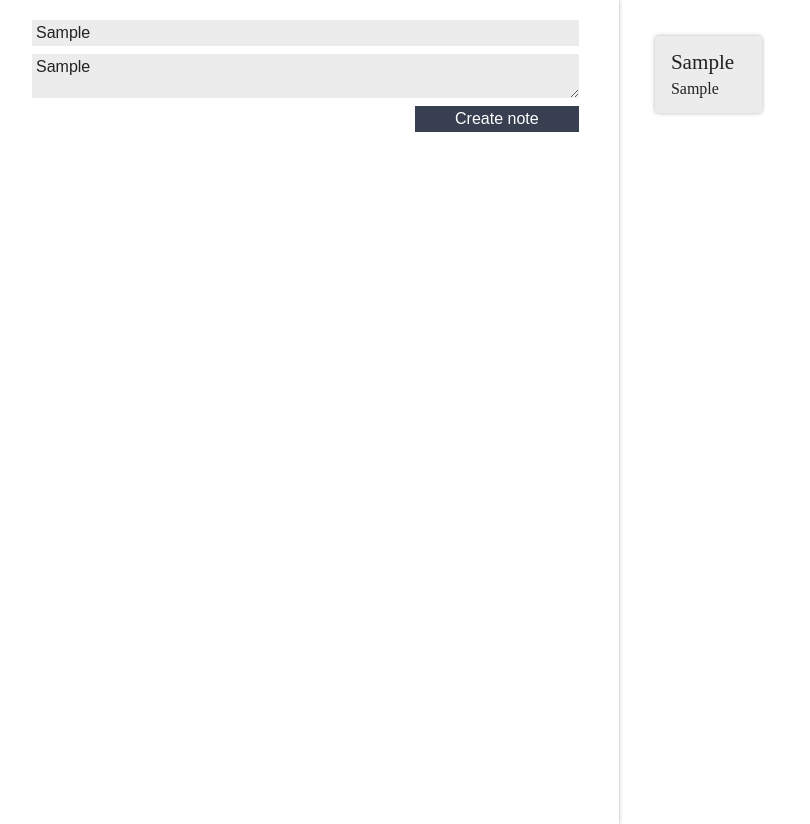
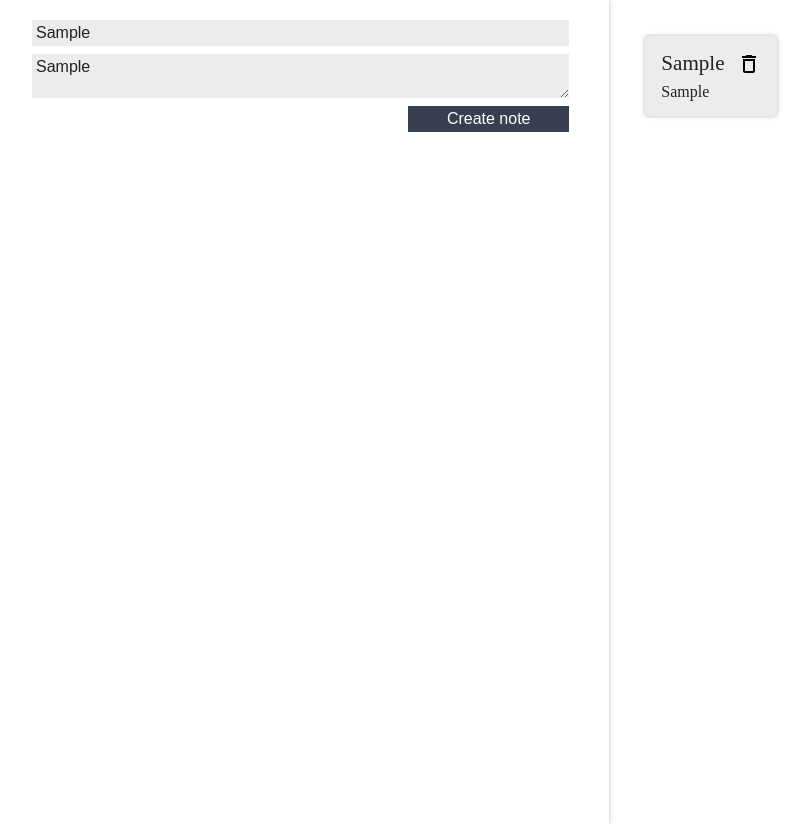
Before and after one commit to zherro/react-studies, a React (Create React App) app: page / in a window 1280 px wide. Both pictures are taken after typing "Sample", "Sample" into the empty fields and a click on the button "Create note". Shown: the whole page, without its empty margins (8-818 px from the left). Built offline with nearby package versions, Linux system fonts and the light colour scheme.

Commit message:
image, delete behavior, multiple hirerarquie property pass

```diff
--- a/src/App.js
+++ b/src/App.js
@@ -22,11 +22,20 @@ class App extends Component {
     this.setState(newState)
   }
 
+  deleteNote(index) {
+    let noteList = this.state.notes;
+    noteList.splice(index, 1);
+    this.setState({notes:noteList});
+  }
+
   render() {
     return (
       <section className="conteudo">
         <FormCreate createNote={this.createNote.bind(this)} />
-        <NoteList notes={this.state.notes}/>
+        <NoteList
+          notes={this.state.notes}
+          deleteNote={this.deleteNote.bind(this)}
+          />
       </section>
     );
   }
--- a/src/components/CardNote/CardNote.jsx
+++ b/src/components/CardNote/CardNote.jsx
@@ -1,13 +1,20 @@
 import React, { Component } from 'react';
 import "./style.css";
+import deleteIcon from "../../assets/icons/delete_black_24dp.svg"
 
 class CardNote extends Component {
-    state = {}
+
+    delete() {
+        let index = this.props.index;
+        this.props.deleteNote(index);
+    }
+
     render() {
         return (
             <section className="card-nota">
                 <header className="card-nota_cabecalho">
                     <h3 className="card-nota_titulo">{this.props.title}</h3>
+                    <img src={deleteIcon} onClick={this.delete.bind(this)} />
                 </header>
                 <p className="card-nota_texto">{this.props.text}</p>
             </section>
--- a/src/components/CardNote/style.css
+++ b/src/components/CardNote/style.css
@@ -8,6 +8,8 @@
     flex-wrap: wrap;
     box-shadow: 0 0 4px rgba(0, 0, 0, 0.3);
     padding: 16px;
+    max-width: 150px;
+    word-break: break-all;
   }
   .card-nota_cabecalho {
     font-size: 1.1em;
--- a/src/components/NoteList/NoteList.jsx
+++ b/src/components/NoteList/NoteList.jsx
@@ -11,7 +11,7 @@ class NoteList extends Component {
                     return (
                         <li className="lista-notas_item" key={index}>
                             {/* <div>{category}</div> */}
-                            <CardNote title={note.title} text={note.text} />
+                            <CardNote deleteNote={this.props.deleteNote}  index={index} title={note.title} text={note.text} />
                         </li>
                     );
                 })}
```
Also changed, not shown: src/assets/icons/delete_black_24dp.svg (added).
